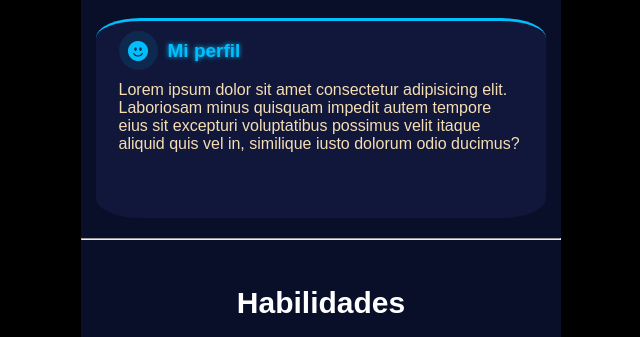
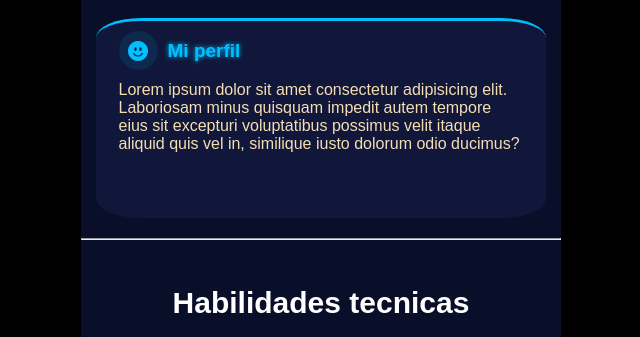
Before and after one commit to cano0102/PORTAFOLIO, a plain HTML site: page PORTAFOLIO/index.html in a window 1280 px wide. Shown: the part 1364-1701 px from the top of the page, without its empty margins (319-959 px from the left). Drawn offline with nearby package versions, Linux system fonts and the light colour scheme.

Commit message:
pequeño cambio

```diff
--- a/PORTAFOLIO/index.html
+++ b/PORTAFOLIO/index.html
@@ -132,7 +132,7 @@
     <hr>
     <section class="principal-habilidades">
       <div class="contenedor-habilidades">
-        <h2>Habilidades</h2>
+        <h2>Habilidades tecnicas</h2>
       </div>
       <div class="contenedor-iconos">
 
```
